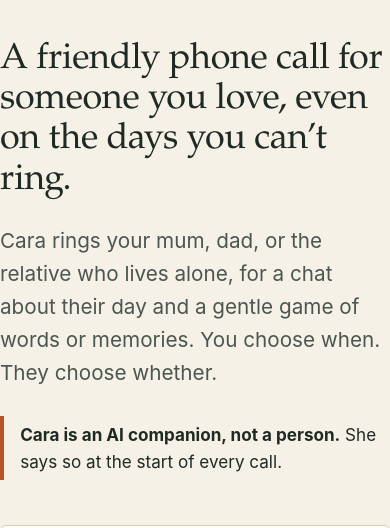
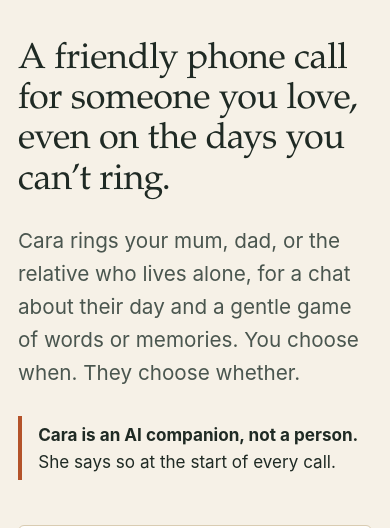
Before and after one commit to Galactik-Platform/auntyanne-site, a plain HTML site: page index.html in a window 390 px wide. Shown: the part 43-571 px from the top of the page. Drawn offline with Linux system fonts and the light colour scheme.

Commit message:
Keep side margins on small screens

```diff
--- a/index.html
+++ b/index.html
@@ -34,7 +34,7 @@
   .mark { font: 600 1.35rem/1 var(--serif); letter-spacing: .01em; color: var(--green); text-decoration: none; }
   .mark span { color: var(--clay); }
 
-  .hero { display: grid; gap: 2.5rem; padding: 3rem 0 3.5rem; grid-template-columns: 1fr; }
+  .hero { display: grid; gap: 2.5rem; padding: 3rem 1rem 3.5rem; grid-template-columns: 1fr; }
   @media (min-width: 52rem) { .hero { grid-template-columns: 1.15fr .85fr; align-items: start; } }
   h1 { font: 500 clamp(2rem, 5vw, 3.1rem)/1.12 var(--serif); margin: 0 0 1.25rem; letter-spacing: -.01em; }
   .lede { font-size: 1.15rem; color: var(--ink-soft); max-width: 34rem; margin: 0 0 1.5rem; }
```
